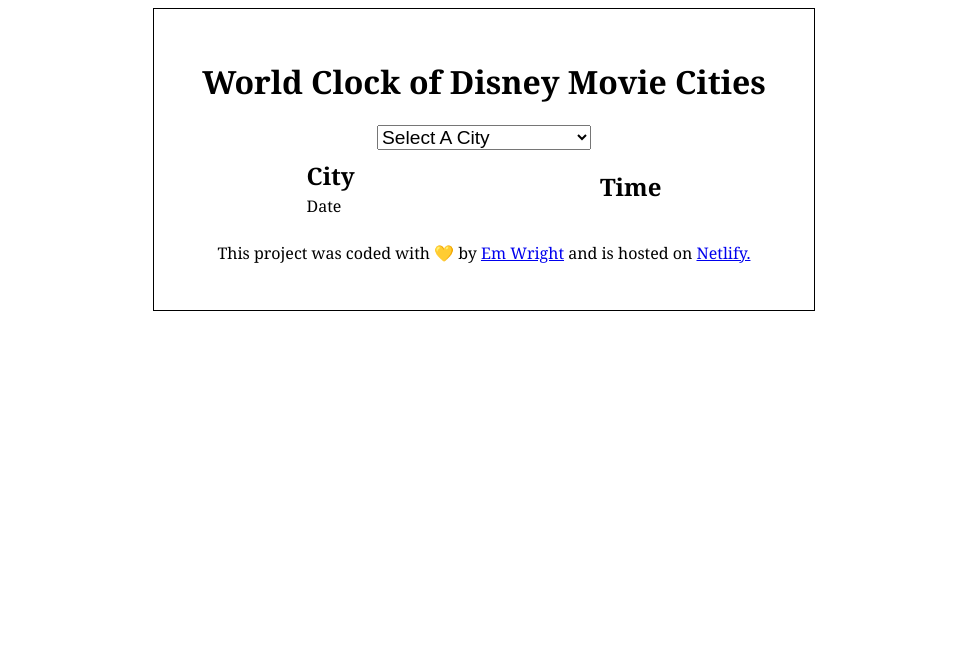
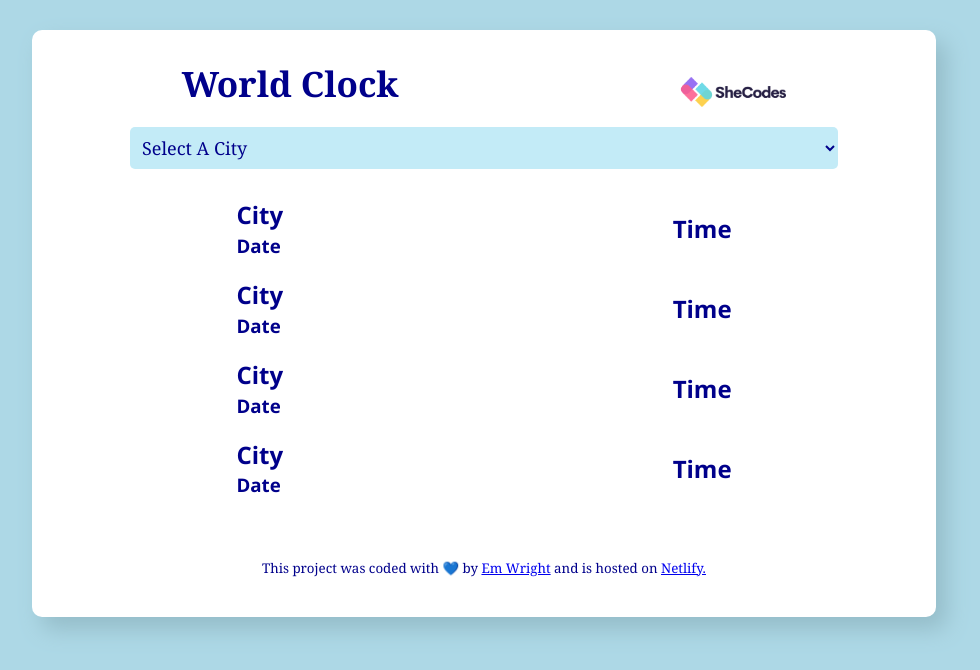
Before and after one commit to emWright94/SheCodes-World-Clock, a plain HTML site: page index.html in a window 1280 px wide. Shown: the whole page, without its empty margins (156-1136 px from the left). Drawn offline with Linux system fonts and the light colour scheme.

Commit message:
added css

```diff
--- a/index.html
+++ b/index.html
@@ -8,9 +8,12 @@
   </head>
   <body>
     <div class="container">
-      <header>
-        <h1>World Clock of Disney Movie Cities</h1>
-      </header>
+      <div class="header">
+        <header>
+          <h1>World Clock</h1>
+        </header>
+        <img src="images/SCLogo.png" alt="SheCodes logo" />
+      </div>
       <select class="selectCity">
         <option value="">Select A City</option>
         <option value="">St. Petersburg, Russia</option>
@@ -24,7 +27,34 @@
       <div class="citySection">
         <div class="leftSide">
           <h2 class="city">City</h2>
-          <p class="date">Date</p>
+          <h3 class="date">Date</h3>
+        </div>
+        <div class="rightSide">
+          <h2 class="time">Time</h2>
+        </div>
+      </div>
+      <div class="citySection">
+        <div class="leftSide">
+          <h2 class="city">City</h2>
+          <h3 class="date">Date</h3>
+        </div>
+        <div class="rightSide">
+          <h2 class="time">Time</h2>
+        </div>
+      </div>
+      <div class="citySection">
+        <div class="leftSide">
+          <h2 class="city">City</h2>
+          <h3 class="date">Date</h3>
+        </div>
+        <div class="rightSide">
+          <h2 class="time">Time</h2>
+        </div>
+      </div>
+      <div class="citySection">
+        <div class="leftSide">
+          <h2 class="city">City</h2>
+          <h3 class="date">Date</h3>
         </div>
         <div class="rightSide">
           <h2 class="time">Time</h2>
@@ -33,7 +63,7 @@
 
       <footer>
         <p>
-          This project was coded with 💛 by
+          This project was coded with 💙 by
           <a
             href="https://github.com/emWright94?tab=repositories"
             target="blank"
--- a/src/style.css
+++ b/src/style.css
@@ -1,29 +1,65 @@
+body {
+  background-color: lightblue;
+}
 .container {
   font-family: Cambria, Cochin, Georgia, Times, "Times New Roman", serif;
-  border: 1px solid black;
+  border: none;
+  border-radius: 10px;
+  box-shadow: 10px 12px 22px 0.5px #95bdc9;
   display: block;
   margin: 0 auto;
-  max-width: 600px;
-  padding: 30px;
+  margin-top: 30px;
+  max-width: 70%;
+  padding: 10px;
+  background-color: white;
+  color: darkblue;
 }
-header {
+.header {
+  display: flex;
+  justify-content: space-around;
+  align-items: end;
+  margin-top: 20px;
+  margin-bottom: 20px;
+}
+img {
+  max-height: 30px;
+}
+h1 {
   display: block;
   margin: 0 auto;
-  text-align: center;
+  text-align: left;
+  font-size: 35px;
 }
 .selectCity {
   display: block;
   margin: 0 auto;
-  font-size: larger;
+  font-size: 18px;
+  width: 80%;
+  padding: 8px;
+  text-align: left;
+  border: none;
+  border-radius: 5px;
+  outline: none;
+  background-color: #c3ebf7;
+  font-family: Cambria, Cochin, Georgia, Times, "Times New Roman", serif;
+  color: darkblue;
+  margin-bottom: 20px;
+}
+option {
+  background-color: white;
 }
 .citySection {
   display: flex;
   justify-content: space-around;
+  align-items: center;
+  font-family: "Segoe UI", Tahoma, Geneva, Verdana, sans-serif;
 }
 .leftSide {
   line-height: 0.5;
 }
-.rightSide .city {
+.rightSide {
+}
+.city {
 }
 .date {
 }
@@ -33,4 +69,19 @@ footer {
   display: block;
   margin: 0 auto;
   text-align: center;
+  margin-top: 50px;
 }
+p {
+  color: darkblue;
+  text-decoration: none;
+  font-size: smaller;
+  margin: 0 auto;
+  margin-bottom: 30px;
+}
+a:hover {
+  cursor: pointer;
+  color: skyblue;
+}
+a:visited {
+  color: skyblue;
+}
```
Also changed, not shown: images/SCLogo.png (added).
